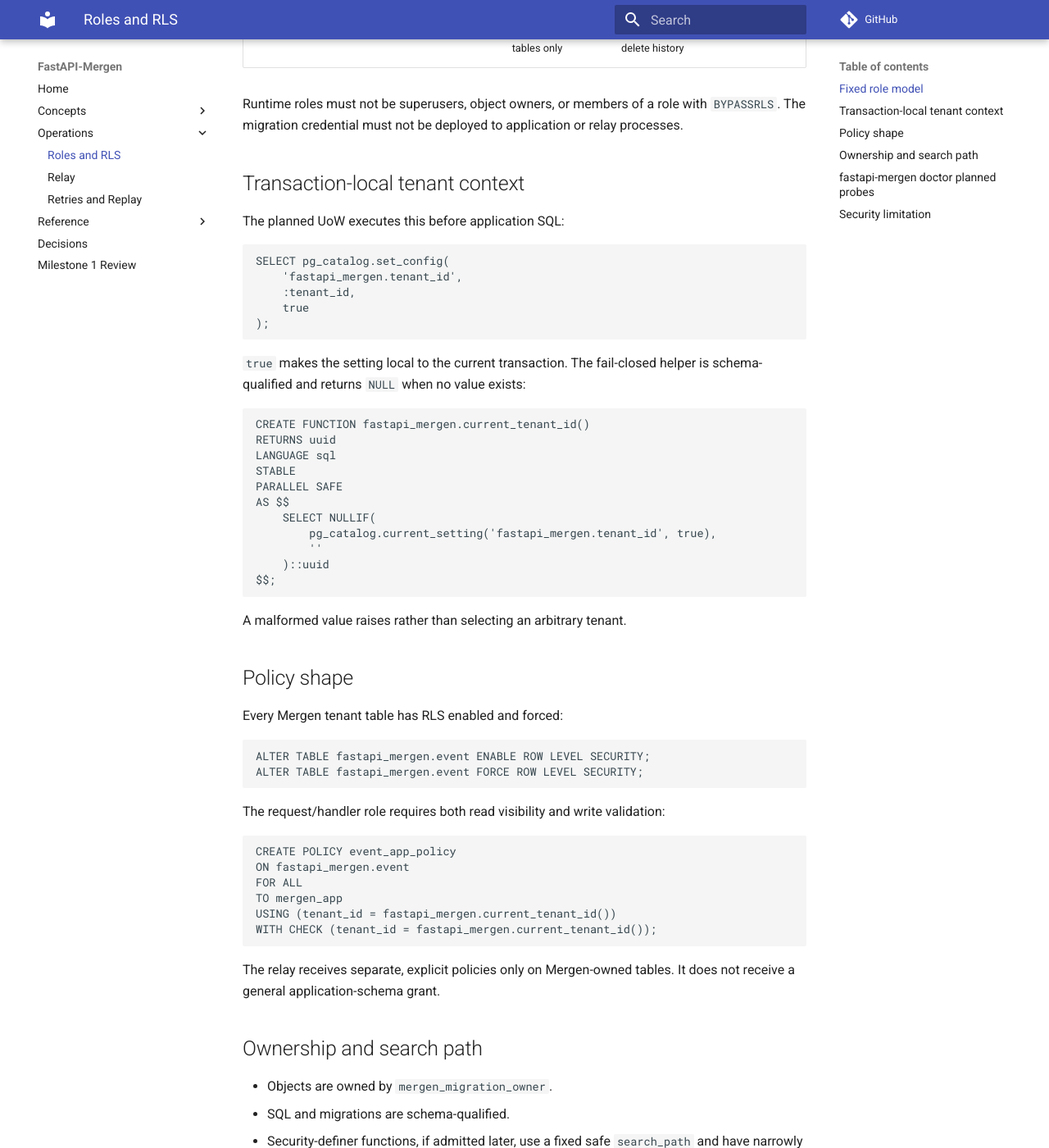
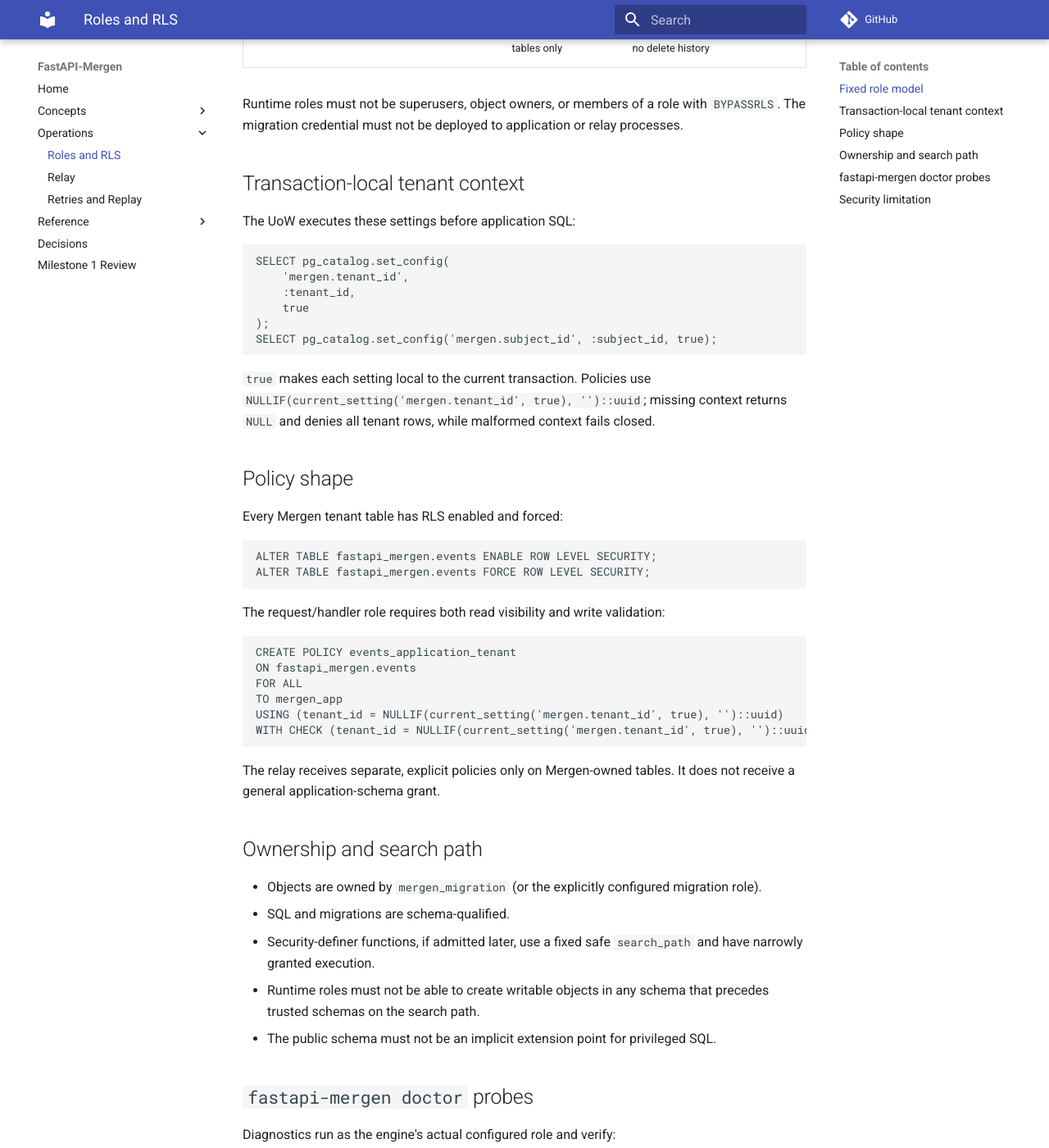
Before and after one commit to zsoltdome/fastapi-effects, an MkDocs documentation site: the page built from docs/operations/roles-and-rls.md, in a window 1280 px wide and 1400 px high, scrolled down 433 px. Shown: the whole window at 82% size. Built offline with MkDocs 1.6.1 and Material for MkDocs 9.7.7, drawn with Linux system fonts in a browser that asks for light colours; comment, search, counter and statistics services are not loaded; some of the changed text lies outside the part shown.

````diff
--- a/docs/operations/roles-and-rls.md
+++ b/docs/operations/roles-and-rls.md
@@ -4,7 +4,7 @@
 
 | Role | Runtime | Owns objects | Tenant visibility | Required privileges |
 |---|---:|---:|---|---|
-| `mergen_migration_owner` | No | Yes | Administrative | Schema/table/function/policy DDL |
+| `mergen_migration` | No | Yes | Administrative | Schema/table/policy DDL |
 | `mergen_app` | Yes | No | One transaction-bound tenant | Application and tenant-scoped Mergen operations |
 | `mergen_relay` | Yes | No | All tenants on Mergen control tables only | Claim/read/finalize deliveries and attempts; no application tables; no delete history |
 
@@ -14,53 +14,39 @@ processes.
 
 ## Transaction-local tenant context
 
-The planned UoW executes this before application SQL:
+The UoW executes these settings before application SQL:
 
 ```sql
 SELECT pg_catalog.set_config(
-    'fastapi_mergen.tenant_id',
+    'mergen.tenant_id',
     :tenant_id,
     true
 );
+SELECT pg_catalog.set_config('mergen.subject_id', :subject_id, true);
 ```
 
-`true` makes the setting local to the current transaction. The fail-closed helper is
-schema-qualified and returns `NULL` when no value exists:
-
-```sql
-CREATE FUNCTION fastapi_mergen.current_tenant_id()
-RETURNS uuid
-LANGUAGE sql
-STABLE
-PARALLEL SAFE
-AS $$
-    SELECT NULLIF(
-        pg_catalog.current_setting('fastapi_mergen.tenant_id', true),
-        ''
-    )::uuid
-$$;
-```
-
-A malformed value raises rather than selecting an arbitrary tenant.
+`true` makes each setting local to the current transaction. Policies use
+`NULLIF(current_setting('mergen.tenant_id', true), '')::uuid`; missing context returns
+`NULL` and denies all tenant rows, while malformed context fails closed.
 
 ## Policy shape
 
 Every Mergen tenant table has RLS enabled and forced:
 
 ```sql
-ALTER TABLE fastapi_mergen.event ENABLE ROW LEVEL SECURITY;
-ALTER TABLE fastapi_mergen.event FORCE ROW LEVEL SECURITY;
+ALTER TABLE fastapi_mergen.events ENABLE ROW LEVEL SECURITY;
+ALTER TABLE fastapi_mergen.events FORCE ROW LEVEL SECURITY;
 ```
 
 The request/handler role requires both read visibility and write validation:
 
 ```sql
-CREATE POLICY event_app_policy
-ON fastapi_mergen.event
+CREATE POLICY events_application_tenant
+ON fastapi_mergen.events
 FOR ALL
 TO mergen_app
-USING (tenant_id = fastapi_mergen.current_tenant_id())
-WITH CHECK (tenant_id = fastapi_mergen.current_tenant_id());
+USING (tenant_id = NULLIF(current_setting('mergen.tenant_id', true), '')::uuid)
+WITH CHECK (tenant_id = NULLIF(current_setting('mergen.tenant_id', true), '')::uuid);
 ```
 
 The relay receives separate, explicit policies only on Mergen-owned tables. It does
@@ -68,7 +54,7 @@ not receive a general application-schema grant.
 
 ## Ownership and search path
 
-- Objects are owned by `mergen_migration_owner`.
+- Objects are owned by `mergen_migration` (or the explicitly configured migration role).
 - SQL and migrations are schema-qualified.
 - Security-definer functions, if admitted later, use a fixed safe `search_path` and
   have narrowly granted execution.
@@ -76,9 +62,9 @@ not receive a general application-schema grant.
   precedes trusted schemas on the search path.
 - The public schema must not be an implicit extension point for privileged SQL.
 
-## `fastapi-mergen doctor` planned probes
+## `fastapi-mergen doctor` probes
 
-Milestone 2 diagnostics must run as actual configured roles and verify:
+Diagnostics run as the engine's actual configured role and verify:
 
 1. superuser, ownership, membership, and `BYPASSRLS` status;
 2. expected schema/table/function owners;
@@ -89,11 +75,10 @@ Milestone 2 diagnostics must run as actual configured roles and verify:
 7. setting reset after commit and rollback;
 8. pool reuse without a prior tenant;
 9. relay denial on configured application tables;
-10. unsafe writable search-path objects;
-11. package/schema revision compatibility.
+10. package/schema revision compatibility.
 
-Critical failure produces a non-zero exit. Human and JSON output must redact passwords,
-credential-bearing DSNs, payloads, and secrets.
+Critical failure produces a non-zero exit. Output is bounded and never includes the
+configured DSN, passwords, payloads, or secrets.
 
 ## Security limitation
 
````
Also changed, not shown: docs/adr/ADR-007-runtime-public-api.md (added, +17 -0 lines), docs/adr/ADR-008-schema-and-identity.md (added, +17 -0 lines), docs/adr/ADR-009-roles-and-rls.md (added, +14 -0 lines), docs/adr/ADR-010-leases-and-replay.md (added, +16 -0 lines), docs/operations/migrations.md (added, +38 -0 lines), docs/reference/data-model.md (+13 -17 lines), docs/reference/public-api-spike.md (+8 -9 lines), docs/reference/public-api.md (added, +81 -0 lines), docs/reference/runtime-api.md (added, +17 -0 lines), docs/reference/uow-lifecycle.md (+1 -2 lines), src/fastapi_mergen/__init__.py (+10 -0 lines), 2 other files.
